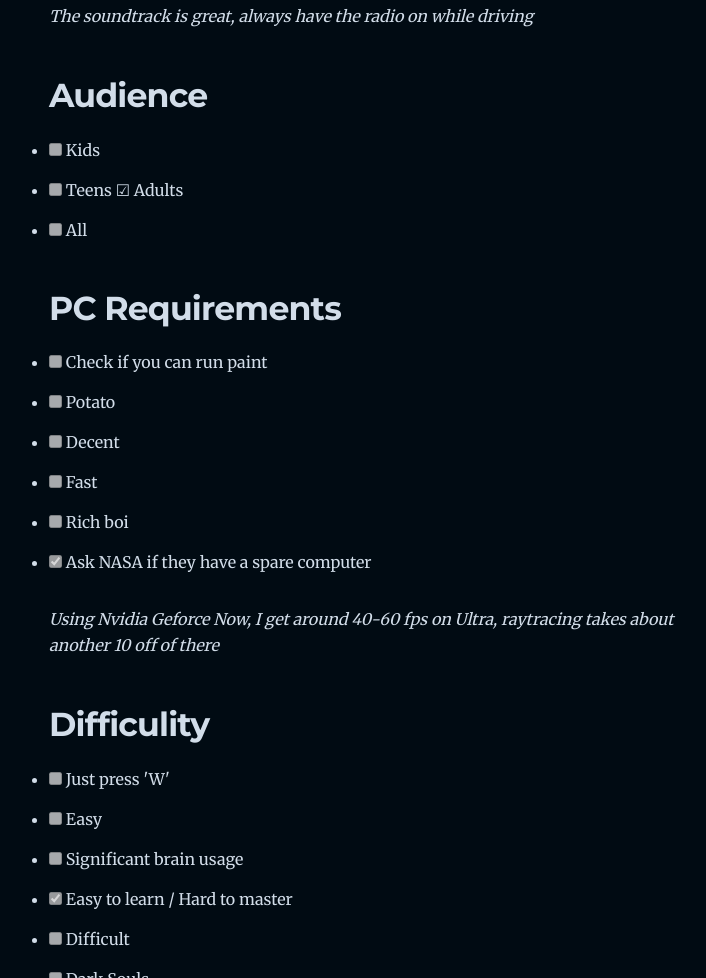
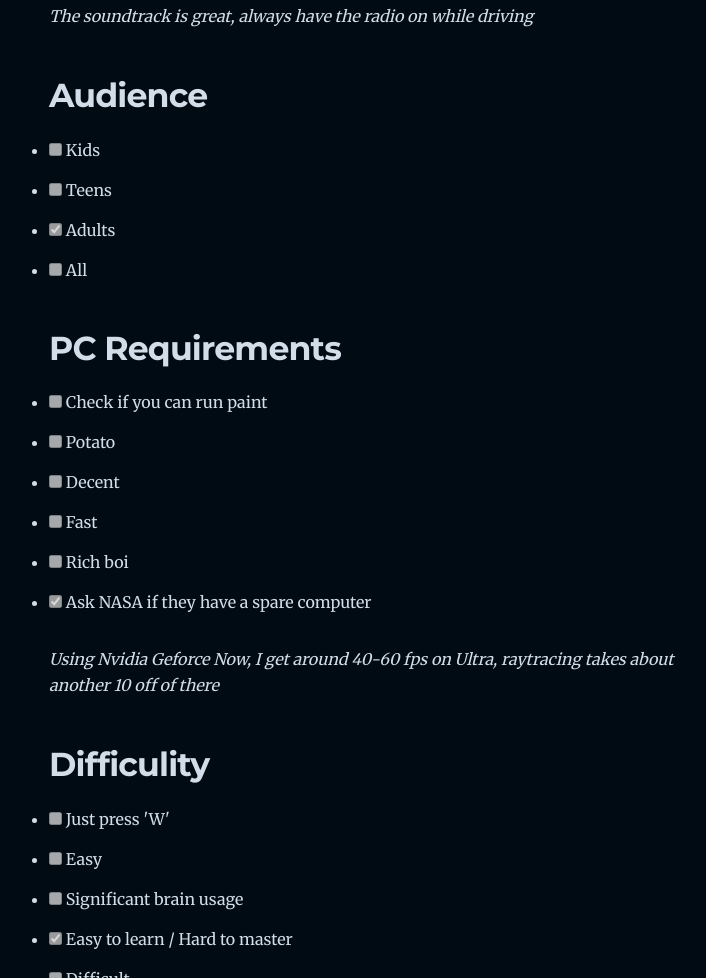
Before and after one commit to Rowan-Paul/blog, a Gatsby site: page /2020-12-30-cyberpunk-2077/ in a window 1280 px wide. Shown: the part 1552-2530 px from the top of the page, without its empty margins (275-981 px from the left). Built offline with nearby package versions, Linux system fonts and the light colour scheme; Gatsby itself is replaced by a stand-in of ours.

Commit message:
Fix checkboxes again

```diff
--- a/content/blog/2020-12-30-cyberpunk-2077/index.md
+++ b/content/blog/2020-12-30-cyberpunk-2077/index.md
@@ -44,7 +44,7 @@ _The soundtrack is great, always have the radio on while driving_
 
 - [ ] Kids
 - [ ] Teens
-      ☑ Adults
+- [x] Adults
 - [ ] All
 
 ## PC Requirements
```
